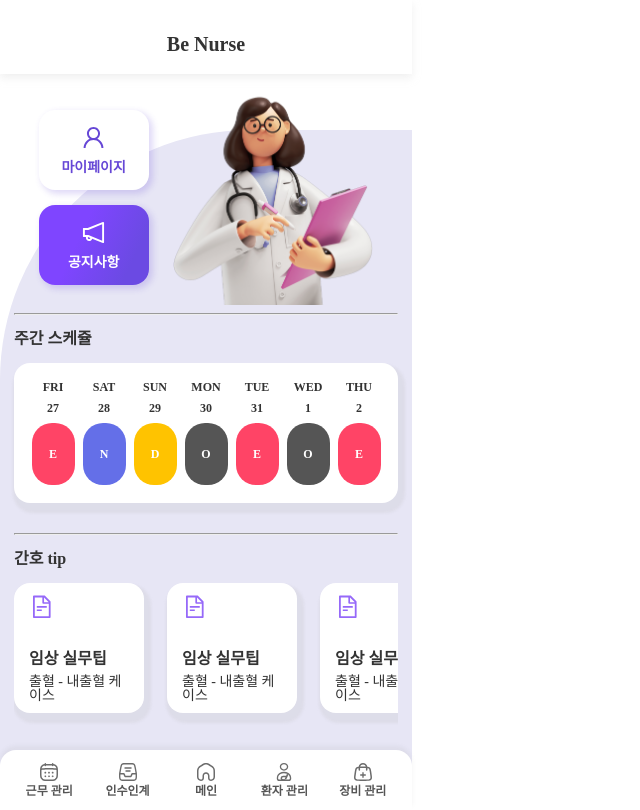
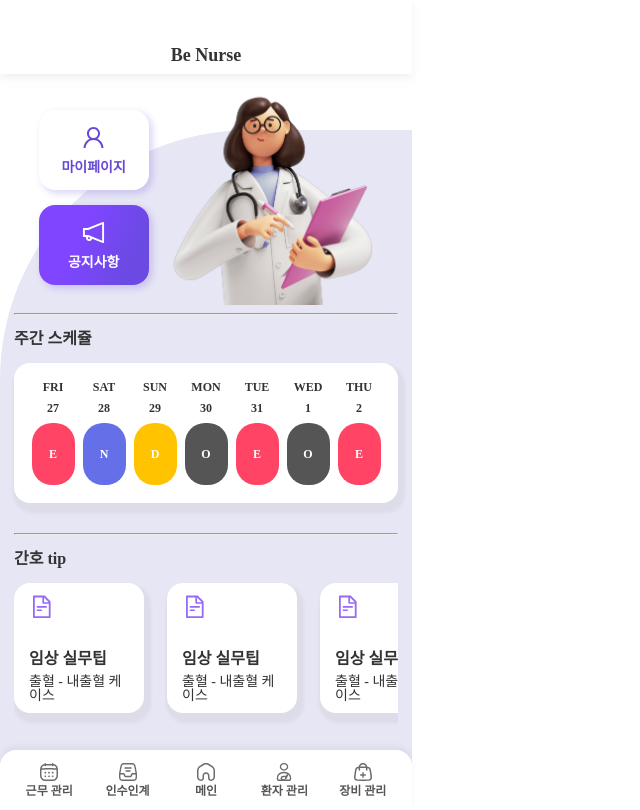
Before and after one commit to sojeong025/BeNurse, a React (Vite) app in the folder Frontend/BeNurse/: page / in a window 1280 px wide. Shown: the whole page, without its empty margins (0-640 px from the left). Built offline with nearby package versions, Linux system fonts and the light colour scheme; a web font is replaced by a local one.

Commit message:
feat: modified navbar font

```diff
--- a/Frontend/BeNurse/src/components/templates/NavBar/NavBar.jsx
+++ b/Frontend/BeNurse/src/components/templates/NavBar/NavBar.jsx
@@ -87,8 +87,8 @@ export default function NavBar() {
         justifyContent: "center",
         alignItems: "flex-end",
         width: "412px",
-        height: "54px",
-        padding: "0px 0px 20px 0px",
+        height: "64px",
+        padding: "0px 0px 10px 0px",
         color: navFontColor,
         backgroundColor: navColor,
         boxShadow: navBoxShadow,
@@ -96,8 +96,8 @@ export default function NavBar() {
     >
       <span
         style={{
-          fontSize: Common.fontSize.fontXL,
-          fontWeight: Common.fontWeight.black,
+          fontSize: Common.fontSize.fontL,
+          fontWeight: Common.fontWeight.extrabold,
         }}
       >
         {navTitle}
```
